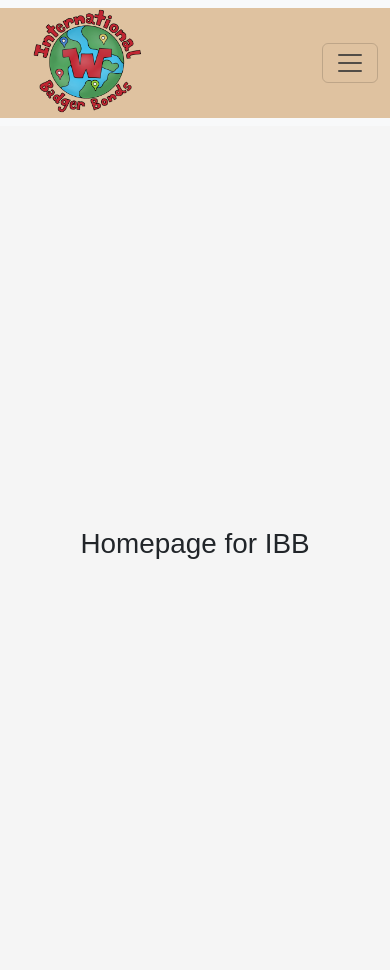
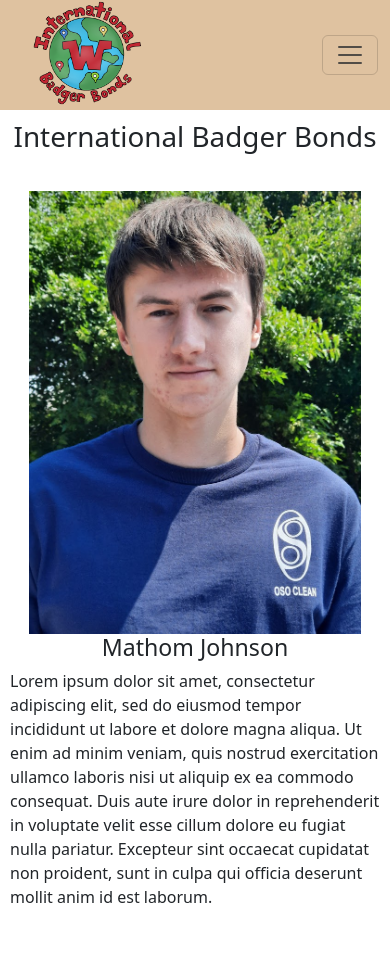
Before and after one commit to MathomJohnson/IBB_Website, a Django app: page / in a window 390 px wide. After the commit the page ends 903 px from the top, so only its background shows below. Run offline with Django 5.2, Linux system fonts and the light colour scheme.

Commit message:
making responsive pages

```diff
--- a/home/static/home/css/mystyle.css
+++ b/home/static/home/css/mystyle.css
@@ -20,7 +20,9 @@
 }
 
 .login, .logout{
-    float: right;
+    float: left;
+    margin-top:0px;
+    padding-top:0px;
 }
 
 .nav-red-text {
@@ -45,3 +47,63 @@
     margin-left:20px;
     margin-right:20px;
 }
+
+
+/*Home page styling*/
+.wrapper {
+    width:100%
+}
+#img-mathom {
+    margin-top:20px;
+    width: 85%;
+    display: inline-block;
+}
+.img-container {
+    text-align: center;
+}
+.navbar {
+    padding:0px;
+    margin:0px;
+}
+#name-header {
+    text-align: center;
+    display: block;
+    padding: 10px 0px 10px;
+}
+#mathom-bio {
+    padding: 0px 10px 5px 10px;
+}
+#mathom-bio h3 {
+    text-align: center;
+}
+
+
+@media only screen and (min-width: 576px) {
+    .login, .logout{
+        float: right;
+    }
+}
+
+@media only screen and (min-width: 768px) {
+    .wrapper {
+        width:600px;
+        margin: 0 auto;
+    }
+}
+
+@media only screen and (min-width: 1000px) {
+    .wrapper {
+        width:1000px;
+    }
+    #img-mathom {
+        margin-left: 70px;
+        width: 40%;
+        float: left;
+    }
+    #mathom-bio {
+        margin-left: 10px;
+        margin-top: 180px;
+        width: 50%;
+        float: right;
+    }
+}
--- a/home/templates/home/base.html
+++ b/home/templates/home/base.html
@@ -17,6 +17,8 @@
         {% endblock %}
     </head>
     <body>
+
+        <!--navbars and container-fluids because was messing with the navbar in calendar-->
         <!-- navbar -->
         <nav class="navbar navbar-expand-sm bg-body-tertiary">
             <div class="container-fluid" style="background-color: #dfc2a0;">
@@ -28,8 +30,8 @@
               </button>
               <div class="collapse navbar-collapse" id="navbarNavDropdown">
                 <ul class="navbar-nav me-auto">
-                  <li class="nav-item">
-                    <a class="nav-link" href="/calendar/"><p class="nav-red-text">Meet With A Mentor</p></a>
+                  <li class="nav-item meet">
+                    <a class="nav-link meet" href="/calendar/"><p class="nav-red-text">Meet With A Mentor</p></a>
                   </li>
                 </ul>
                 <ul class="navbar-nav ms-auto">
--- a/home/templates/home/home.html
+++ b/home/templates/home/home.html
@@ -1,9 +1,20 @@
 {% extends 'home/base.html' %}
-
+{% load static %}
 {% block title %}Home{% endblock %}
 
 {% block content %}
-    <div id="content" name="content">
-        <h1>Homepage for IBB</h1>
+    <div id="c" name="content">
+        <div class="wrapper">
+            <h1 id="name-header">International Badger Bonds</h1>
+
+            <div class="img-container">
+                <img id="img-mathom" src="{% static 'home/images/mathom.jpg' %}" alt="Mathom Johnson">
+            </div>
+            <div id="mathom-bio">
+                <h3>Mathom Johnson</h3>
+                <p>Lorem ipsum dolor sit amet, consectetur adipiscing elit, sed do eiusmod tempor incididunt ut labore et dolore magna aliqua. Ut enim ad minim veniam, quis nostrud exercitation ullamco laboris nisi ut aliquip ex ea commodo consequat. Duis aute irure dolor in reprehenderit in voluptate velit esse cillum dolore eu fugiat nulla pariatur. Excepteur sint occaecat cupidatat non proident, sunt in culpa qui officia deserunt mollit anim id est laborum.</p>
+            </div>
+
+        </div>
     </div>
 {% endblock %}
```
Also changed, not shown: appointments/templates/appointments/schedule.html (deleted, +0 -13 lines), appointments/static/appointments/css/style.css, home/static/home/images/mathom.jpg (added).
